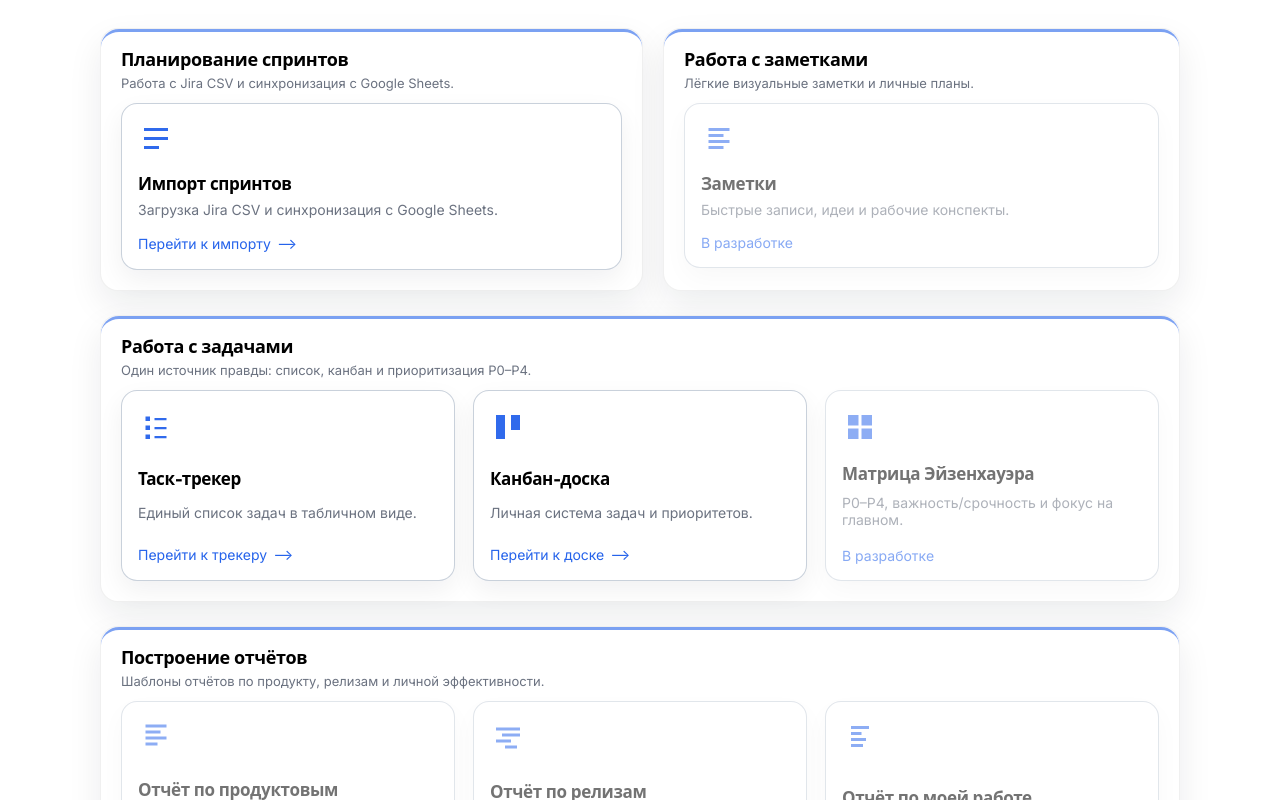
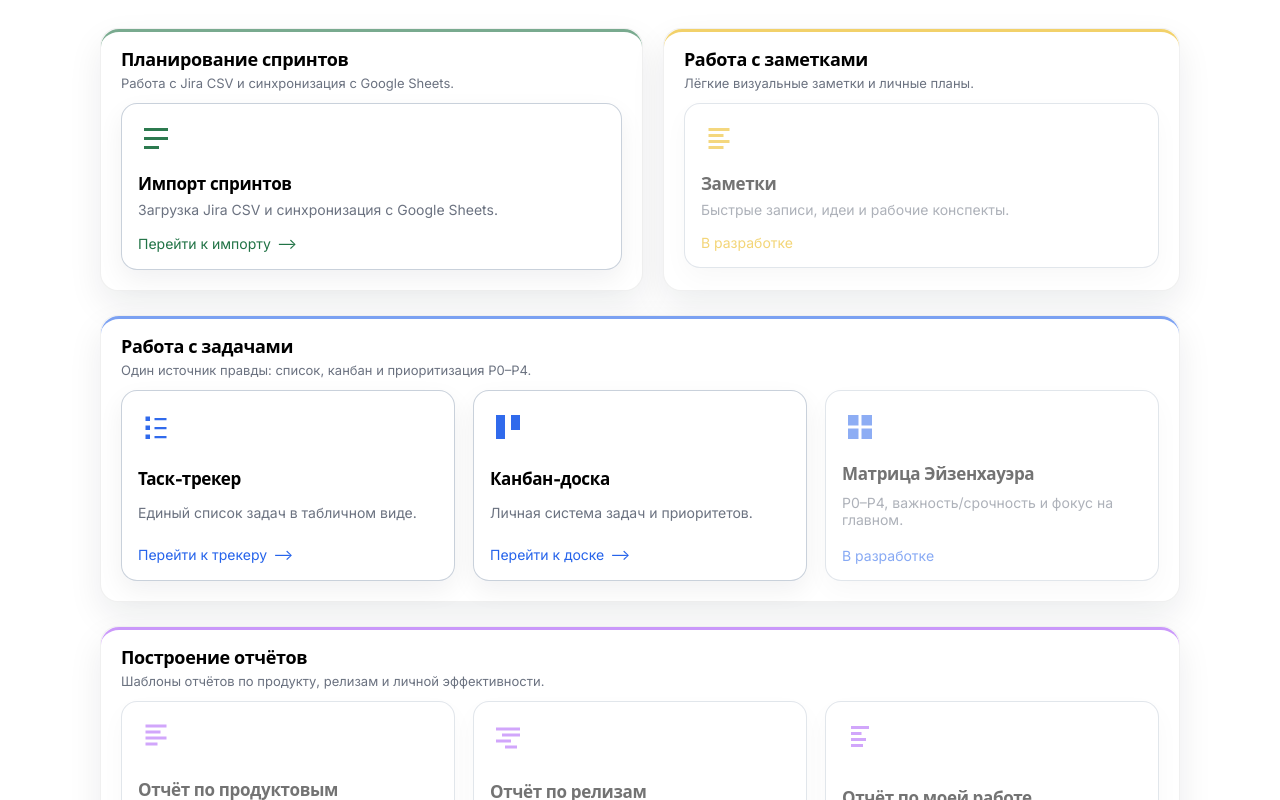
Before and after one commit to surkovartem/workspace-frontend, a React (Vite) app: page / in a window 1280 px wide. Shown: the part 200-1000 px from the top of the page. Built offline with nearby package versions, Linux system fonts and the light colour scheme; no server answers.

Commit message:
Рефакторинг. Не большой фикс по дизайну.

```diff
--- a/index.html
+++ b/index.html
@@ -4,7 +4,7 @@
     <meta charset="UTF-8" />
     <link rel="icon" type="image/svg+xml" href="/vite.svg" />
     <meta name="viewport" content="width=device-width, initial-scale=1.0" />
-    <title>workspace-frontend</title>
+    <title>MyWorkspace</title>
   </head>
   <body class="light">
     <div id="root"></div>
--- a/src/pages/HomePage.tsx
+++ b/src/pages/HomePage.tsx
@@ -29,7 +29,7 @@ export const HomePage: React.FC = () => {
                 {/* Ряд сверху: слева спринты, справа заметки */}
                 <div className="workspace-sections-row">
                     {/* Блок 1: планирование спринтов */}
-                    <section className="workspace-section-block">
+                    <section className="workspace-section-block workspace-section-block--sprints">
                         <div className="workspace-section-header">
                             <h2 className="workspace-section-title">Планирование спринтов</h2>
                             <p className="workspace-section-sub">
@@ -40,7 +40,7 @@ export const HomePage: React.FC = () => {
                         <div className="grid">
                             {/* Импорт спринтов */}
                             <section className="card workspace-tool">
-                                <svg className="tool-icon" viewBox="0 0 24 24" fill="var(--accent)">
+                                <svg className="tool-icon" viewBox="0 0 24 24">
                                     <path d="M4 4h16v2H4zm0 6h16v2H4zm0 6h10v2H4z"/>
                                 </svg>
 
@@ -58,7 +58,7 @@ export const HomePage: React.FC = () => {
                     </section>
 
                     {/* Блок 2: работа с заметками (на одном уровне со спринтами) */}
-                    <section className="workspace-section-block">
+                    <section className="workspace-section-block workspace-section-block--notes">
                         <div className="workspace-section-header">
                             <h2 className="workspace-section-title">Работа с заметками</h2>
                             <p className="workspace-section-sub">
@@ -69,7 +69,7 @@ export const HomePage: React.FC = () => {
                         <div className="grid">
                             {/* Заглушка под будущий модуль заметок */}
                             <section className="card workspace-tool tool-disabled">
-                                <svg className="tool-icon" viewBox="0 0 24 24" fill="var(--accent)">
+                                <svg className="tool-icon" viewBox="0 0 24 24">
                                     <path d="M5 4h14v2H5zm0 4h10v2H5zm0 4h14v2H5zm0 4h10v2H5z"/>
                                 </svg>
                                 <h3 className="tool-title">Заметки</h3>
@@ -83,7 +83,7 @@ export const HomePage: React.FC = () => {
                 </div>
 
                 {/* Блок 3: работа с задачами */}
-                <section className="workspace-section-block">
+                <section className="workspace-section-block workspace-section-block--tasks">
                     <div className="workspace-section-header">
                         <h2 className="workspace-section-title">Работа с задачами</h2>
                         <p className="workspace-section-sub">
@@ -94,7 +94,7 @@ export const HomePage: React.FC = () => {
                     <div className="grid">
                         {/* Таск-трекер */}
                         <section className="card workspace-tool">
-                            <svg className="tool-icon" viewBox="0 0 24 24" fill="var(--accent)">
+                            <svg className="tool-icon" viewBox="0 0 24 24">
                                 <path
                                     d="M5 5h3v3H5zM5 11h3v3H5zM5 17h3v3H5zM11 6h8v1.5h-8zM11 12h8v1.5h-8zM11 18h8v1.5h-8z"
                                 />
@@ -109,7 +109,7 @@ export const HomePage: React.FC = () => {
 
                         {/* Канбан */}
                         <section className="card workspace-tool">
-                            <svg className="tool-icon" viewBox="0 0 24 24" fill="var(--accent)">
+                            <svg className="tool-icon" viewBox="0 0 24 24">
                                 <path d="M4 4h6v16H4zm10 0h6v10h-6z"/>
                             </svg>
                             <h3 className="tool-title">Канбан-доска</h3>
@@ -122,7 +122,7 @@ export const HomePage: React.FC = () => {
 
                         {/* Матрица Эйзенхауэра */}
                         <section className="card workspace-tool tool-disabled">
-                            <svg className="tool-icon" viewBox="0 0 24 24" fill="var(--accent)">
+                            <svg className="tool-icon" viewBox="0 0 24 24">
                                 <path d="M4 4h7v7H4zm9 0h7v7h-7zM4 13h7v7H4zm9 7v-7h7v7z"/>
                             </svg>
                             <h3 className="tool-title">Матрица Эйзенхауэра</h3>
@@ -135,7 +135,7 @@ export const HomePage: React.FC = () => {
                 </section>
 
                 {/* Блок 4: построение отчётов */}
-                <section className="workspace-section-block">
+                <section className="workspace-section-block workspace-section-block--reports">
                     <div className="workspace-section-header">
                         <h2 className="workspace-section-title">Построение отчётов</h2>
                         <p className="workspace-section-sub">
@@ -146,7 +146,7 @@ export const HomePage: React.FC = () => {
                     <div className="grid">
                         {/* Отчет по продуктовым инцидентам */}
                         <section className="card workspace-tool tool-disabled">
-                            <svg className="tool-icon" viewBox="0 0 24 24" fill="var(--accent)">
+                            <svg className="tool-icon" viewBox="0 0 24 24">
                                 <path d="M5 3h14v2H5zm0 4h10v2H5zm0 4h14v2H5zm0 4h8v2H5z"/>
                             </svg>
                             <h3 className="tool-title">Отчёт по продуктовым инцидентам</h3>
@@ -158,7 +158,7 @@ export const HomePage: React.FC = () => {
 
                         {/* Отчет по релизам */}
                         <section className="card workspace-tool tool-disabled">
-                            <svg className="tool-icon" viewBox="0 0 24 24" fill="var(--accent)">
+                            <svg className="tool-icon" viewBox="0 0 24 24">
                                 <path d="M4 5h16v2H4zm4 4h12v2H8zm-4 4h10v2H4zm6 4h8v2H10z"/>
                             </svg>
                             <h3 className="tool-title">Отчёт по релизам</h3>
@@ -170,7 +170,7 @@ export const HomePage: React.FC = () => {
 
                         {/* Отчет по моей работе */}
                         <section className="card workspace-tool tool-disabled">
-                            <svg className="tool-icon" viewBox="0 0 24 24" fill="var(--accent)">
+                            <svg className="tool-icon" viewBox="0 0 24 24">
                                 <path d="M6 4h12v2H6zm0 4h7v2H6zm0 4h10v2H6zm0 4h8v2H6z"/>
                             </svg>
                             <h3 className="tool-title">Отчёт по моей работе</h3>
--- a/src/styles/tasks_style.css
+++ b/src/styles/tasks_style.css
@@ -132,19 +132,24 @@ body.tasks-page {
     color: var(--muted);
     background: var(--card-bg);
     user-select: none;
+    position: relative; /* для стрелки и ресайзера */
 }
 
 /* Сортируемые колонки: курсор + индикатор */
 
 .tasks-table th[data-sort-key] {
     cursor: pointer;
+    padding-right: 18px; /* запас под стрелку справа */
 }
 
 .tasks-table th[data-sort-key]::after {
     content: "↕";
     font-size: 10px;
-    margin-left: 4px;
     opacity: 0.4;
+    position: absolute;
+    right: 6px;
+    top: 50%;
+    transform: translateY(-50%);
 }
 
 .tasks-table th[data-sort-key].sort-asc::after {
@@ -157,14 +162,9 @@ body.tasks-page {
     opacity: 0.9;
 }
 
-/* РЕСАЙЗ КОЛОНОК */
+/* РЕСАЙЗ КОЛОНОК — отдельный ресайзер-элемент, который добавляется JS */
 
-.tasks-table th.resizable {
-    position: relative;
-}
-
-.tasks-table th.resizable::after {
-    content: "";
+.tasks-col-resizer {
     position: absolute;
     top: 0;
     right: 0;
@@ -175,7 +175,7 @@ body.tasks-page {
     transition: opacity 0.15s ease, background-color 0.15s ease;
 }
 
-.tasks-table th.resizable:hover::after {
+.tasks-table th:hover .tasks-col-resizer {
     opacity: 0.4;
     background: var(--accent);
     border-radius: 4px;
--- a/src/styles/workspace.css
+++ b/src/styles/workspace.css
@@ -40,6 +40,9 @@ body.workspace-page {
     background: var(--card-bg);
     box-shadow: 0 14px 34px rgba(15, 23, 42, 0.08);
     position: relative;
+
+    /* по умолчанию используем общий акцент */
+    --section-accent: var(--accent);
 }
 
 /* Лёгкий акцент по краю, но без цвета по всей площади */
@@ -49,9 +52,29 @@ body.workspace-page {
     position: absolute;
     inset: 0;
     border-radius: inherit;
-    border-top: 3px solid var(--accent);
+    border-top: 3px solid var(--section-accent);
     opacity: 0.6;
     pointer-events: none;
+}
+
+/* Планирование спринтов — зелёный (Excel) */
+.workspace-section-block--sprints {
+    --section-accent: #217346; /* Excel green */
+}
+
+/* Заметки — жёлтый */
+.workspace-section-block--notes {
+    --section-accent: #eab308;
+}
+
+/* Работа с задачами — синий (как общий accent) */
+.workspace-section-block--tasks {
+    --section-accent: var(--accent);
+}
+
+/* Построение отчётов — фиолетовый */
+.workspace-section-block--reports {
+    --section-accent: #a855f7;
 }
 
 /* Заголовок секции */
@@ -113,6 +136,7 @@ body.workspace-page {
     height: 36px;
     margin-bottom: 14px;
     opacity: 0.95;
+    fill: var(--section-accent);
 }
 
 /* Тексты карточек */
@@ -144,7 +168,7 @@ body.workspace-page {
     margin-top: 16px;
     font-size: 14px;
     text-decoration: none;
-    color: var(--accent);
+    color: var(--section-accent);
 }
 
 .workspace-page .tool-link span.arrow {
```
